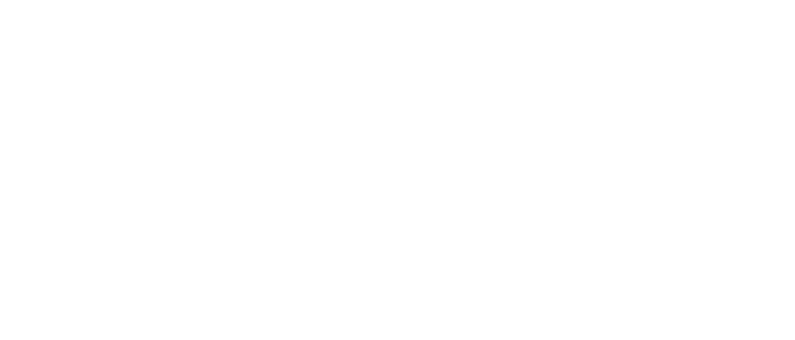
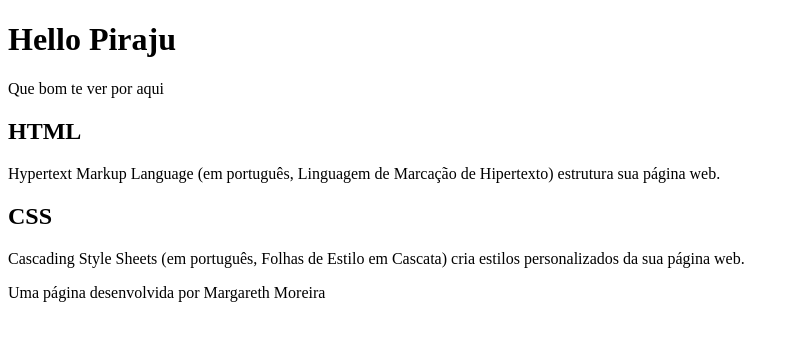
Before and after one commit to MargarethBeguettoMoreira/HelloWorldMa, a plain HTML site: page index.html in a window 1280 px wide. Shown: the whole page, without its empty margins (0-795 px from the left). Drawn offline with Linux system fonts and the light colour scheme.

Commit message:
VC code sem imagem

```diff
--- a/index.html
+++ b/index.html
@@ -6,7 +6,31 @@
     <title>Hello Piraju</title>
 </head>
 <body>
-    <header></header>
+    <header>
+        <h1>Hello Piraju</h1>
+        <p>Que bom te ver por aqui</p>
+
+    </header>
+
+    <section>
+        <h2>HTML</h2>
+        <p>Hypertext Markup Language (em português, Linguagem de Marcação de Hipertexto) estrutura sua página web.</p>
+
+        <h2>CSS</h2>
+        <P>Cascading Style Sheets (em português, Folhas de Estilo em Cascata) cria estilos personalizados da sua página web.
+
+    </P>
+
+    </section>
+
+    <footer>
+
+        <P>Uma página desenvolvida por Margareth Moreira
+
+        </P>
+
+    </footer>
+
 
 </body>
 </html>
```
